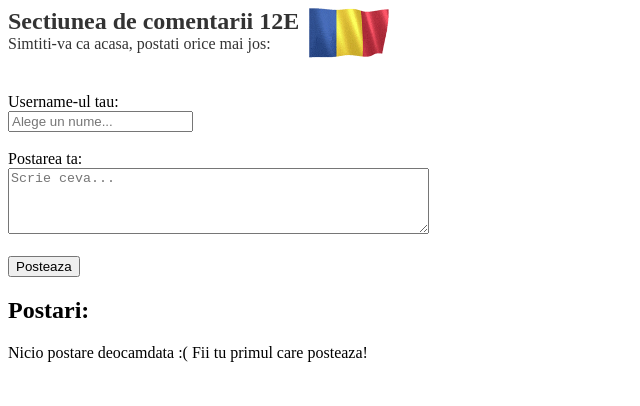
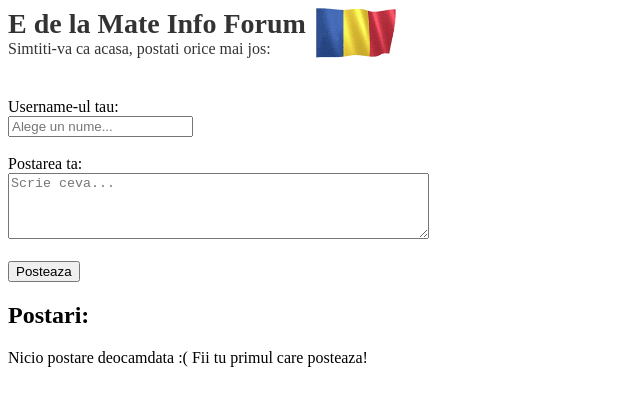
Before and after one commit to WobL256/Website-Bro, a website: page index.html in a window 1280 px wide. Shown: the whole page, without its empty margins (0-640 px from the left). Drawn offline with Linux system fonts and the light colour scheme; no server answers.

Commit message:
Changed Title

```diff
--- a/index.html
+++ b/index.html
@@ -60,7 +60,7 @@
         /* Style for the title text */
         #title {
             margin: 0;
-            font-size: 24px;
+            font-size: 28px;
             color: #333;
         }
 
@@ -87,7 +87,7 @@
 <body>
     <div id="headerContainer">
         <div id="titleContainer">
-            <h1 id="title">Sectiunea de comentarii 12E</h1>
+            <h1 id="title">E de la Mate Info Forum</h1>
             <p id="titleSub">Simtiti-va ca acasa, postati orice mai jos:</p>
             <!<img id="promoImage" src="lasconi.png" alt="Promo Image">
         </div>
```
